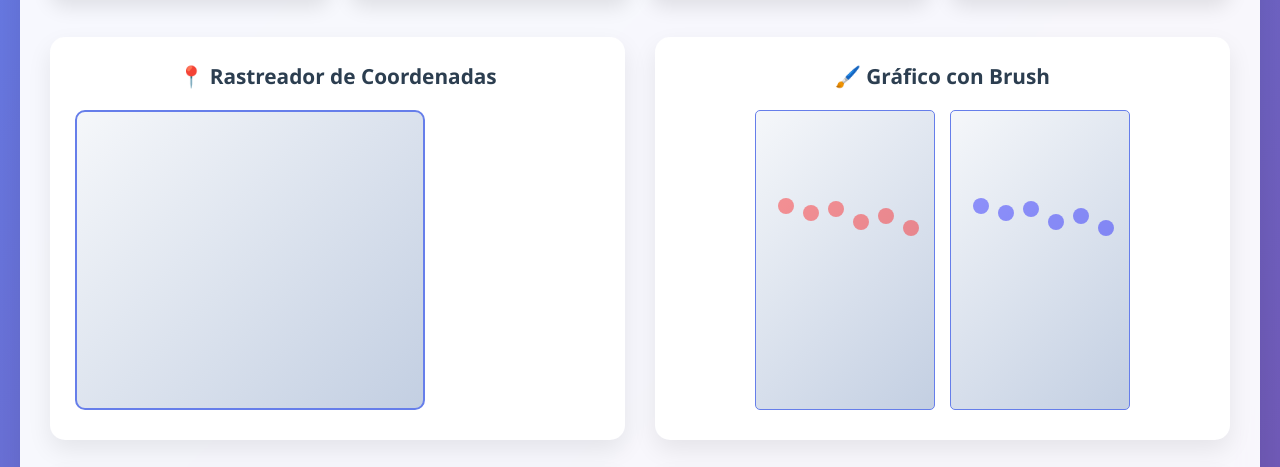
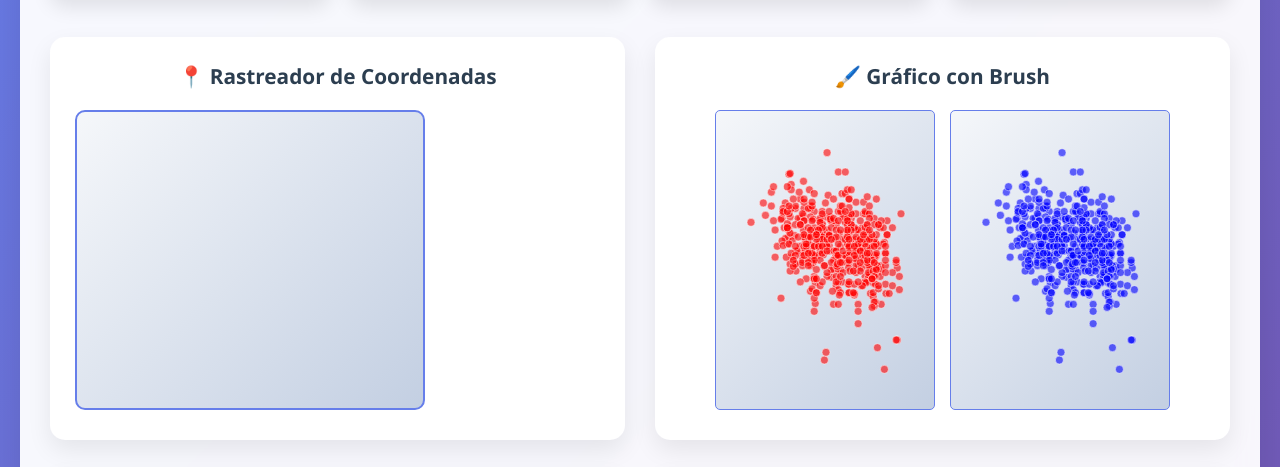
Before and after one commit to teil-wizard10/dashboard_using_d3, a plain HTML site: page docs/index.html in a window 1280 px wide. Shown: the part 309-776 px from the top of the page. Drawn offline with nearby package versions, Linux system fonts and the light colour scheme.

Commit message:
Update index.html

```diff
--- a/docs/index.html
+++ b/docs/index.html
@@ -272,14 +272,17 @@
             });
         }
 
-        // FIXED: Gráfico interactivo con brush - increased size
+        // FIXED: Gráfico interactivo con brush - reads from CSV file
         function createBrushChart() {
-            const width = 180;  // Increased from 175
+            const width = 220;  // Increased width for more space
             const height = 300;
+            const margin = { top: 20, right: 20, bottom: 20, left: 20 };
+            const chartWidth = width - margin.left - margin.right;
+            const chartHeight = height - margin.top - margin.bottom;
 
             const container = d3.select('#brushChart');
 
-            // Create two side-by-side SVGs
+            // Create two side-by-side SVGs with more space
             const svg1 = container.append('svg')
                 .attr('width', width)
                 .attr('height', height)
@@ -295,12 +298,58 @@
                 .style('border', '1px solid #667eea')
                 .style('border-radius', '5px');
 
-            // Generate sample data with better distribution
-            const data = salesData.map((d, i) => ({
-                A: 30 + i * 25,
-                B: 50 + (d.sales / 1000),
+            // Add groups with margins
+            const g1 = svg1.append('g')
+                .attr('transform', `translate(${margin.left},${margin.top})`);
+            const g2 = svg2.append('g')
+                .attr('transform', `translate(${margin.left},${margin.top})`);
+
+            // Try to load CSV data, fallback to sample data if file not found
+            d3.csv('dense.csv').then(function(csvData) {
+                processData(csvData);
+            }).catch(function(error) {
+                console.log('CSV file not found, using sample data');
+                // Fallback to generated sample data if CSV not available
+                const sampleData = generateSampleData();
+                processData(sampleData);
+            });
+
+            function generateSampleData() {
+                // Generate more dense sample data
+                const data = [];
+                for (let i = 0; i < 50; i++) {
+                    data.push({
+                        A: Math.random() * 100 + 20,
+                        B: Math.random() * 80 + 30,
+                        id: i
+                    });
+                }
+                return data;
+            }
+
+            function processData(rawData) {
+                // Convert string values to numbers and ensure we have A and B columns
+                const data = rawData.map((d, i) => ({
+                    A: +d.A || +d.x || Math.random() * 100 + 20,
+                    B: +d.B || +d.y || Math.random() * 80 + 30,
                     id: i
                 }));
+
+                // Create scales based on data extent
+                const xExtent = d3.extent(data, d => d.A);
+                const yExtent = d3.extent(data, d => d.B);
+
+                // Add padding to the domains
+                const xPadding = (xExtent[1] - xExtent[0]) * 0.1;
+                const yPadding = (yExtent[1] - yExtent[0]) * 0.1;
+
+                const xScale = d3.scaleLinear()
+                    .domain([xExtent[0] - xPadding, xExtent[1] + xPadding])
+                    .range([0, chartWidth]);
+
+                const yScale = d3.scaleLinear()
+                    .domain([yExtent[0] - yPadding, yExtent[1] + yPadding])
+                    .range([chartHeight, 0]);
 
                 const sc1 = d3.scaleLinear()
                     .domain([0, 10, 50])
@@ -309,32 +358,39 @@
                     .domain([0, 10, 50])
                     .range(["lime", "yellow", "blue"]);
 
-            const cs1 = drawCircles(svg1, data, d => +d.A, d => +d.B, sc1);
-            const cs2 = drawCircles(svg2, data, d => +d.A, d => +d.B, sc2);
+                const cs1 = drawCircles(g1, data, d => xScale(d.A), d => yScale(d.B), sc1);
+                const cs2 = drawCircles(g2, data, d => xScale(d.A), d => yScale(d.B), sc2);
 
                 // Install handlers on svg1
-            svg1.call(installHandlers, data, cs1, cs2, sc1, sc2);
+                svg1.call(installHandlers, data, cs1, cs2, sc1, sc2, xScale, yScale);
+            }
 
-            function drawCircles(svg, data, accX, accY, sc) {
+            function drawCircles(container, data, accX, accY, sc) {
                 const color = sc(Infinity);
-                return svg.selectAll("circle")
+                return container.selectAll("circle")
                     .data(data)
                     .enter()
                     .append("circle")
-                    .attr("r", 8)  // Increased radius for better visibility
+                    .attr("r", 4)  // Smaller radius for dense data
                     .attr("cx", accX)
                     .attr("cy", accY)
                     .attr("fill", color)
-                    .attr("fill-opacity", 0.4);
+                    .attr("fill-opacity", 0.6)
+                    .attr("stroke", "white")
+                    .attr("stroke-width", 0.5);
             }
 
-            function installHandlers(svg, data, cs1, cs2, sc1, sc2) {
+            function installHandlers(svg, data, cs1, cs2, sc1, sc2, xScale, yScale) {
                 svg.style("cursor", "crosshair")
                     .on("mousemove", function(event) {
                         const pt = d3.pointer(event, svg.node());
+                        // Adjust point for margin
+                        const adjustedPt = [pt[0] - margin.left, pt[1] - margin.top];
+
                         cs1.attr("fill", function(d, i) {
-                            const r = Math.hypot(pt[0] - d3.select(this).attr("cx"),
-                                               pt[1] - d3.select(this).attr("cy"));
+                            const cx = +d3.select(this).attr("cx");
+                            const cy = +d3.select(this).attr("cy");
+                            const r = Math.hypot(adjustedPt[0] - cx, adjustedPt[1] - cy);
                             data[i]["r"] = r;
                             return sc1(r);
                         });
```
Lines whose indentation alone changed are shown as unchanged.
